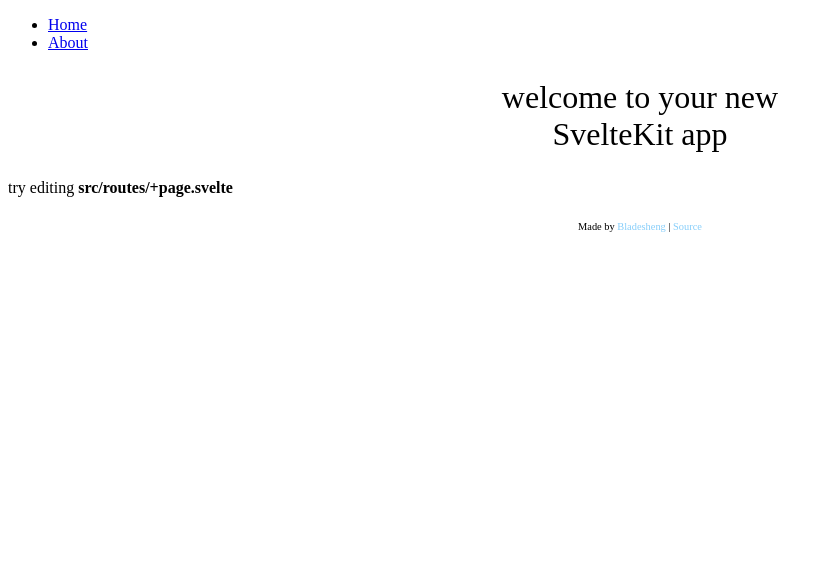
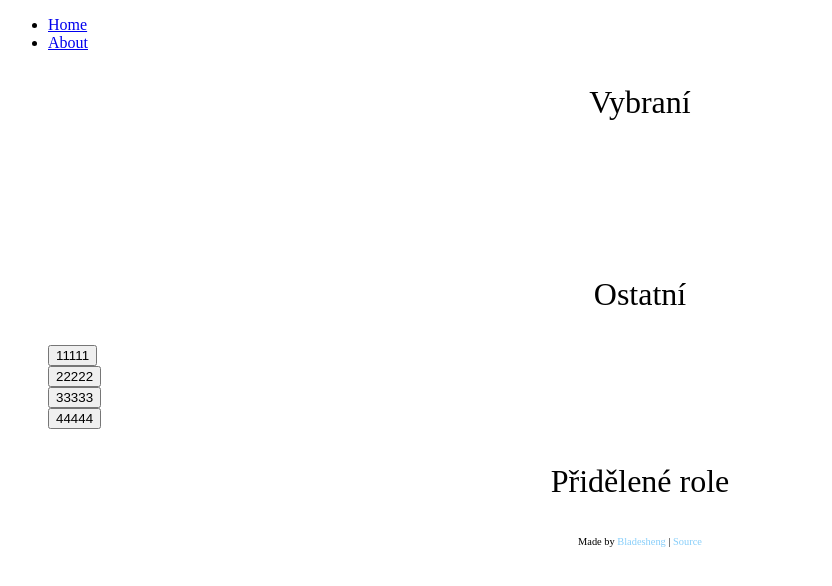
Before and after one commit to Bladesheng/dread-hunger-rolepicker, a SvelteKit app: page / in a window 1280 px wide. Shown: the top 586 px of the page, without its empty margins (0-832 px from the left). Built offline with nearby package versions, Linux system fonts and the light colour scheme.

Commit message:
Create basic UI for selecting and unselecting players

```diff
--- /dev/null
+++ b/src/lib/stores/players.ts
@@ -0,0 +1,64 @@
+import { writable } from "svelte/store";
+
+export type IPlayer = {
+  id: number;
+  name: string;
+};
+
+let uid = 0;
+
+function createPlayersStore() {
+  const { subscribe, set, update } = writable<{ selected: IPlayer[]; unselected: IPlayer[] }>({
+    selected: [],
+    unselected: [],
+  });
+
+  return {
+    subscribe,
+
+    select: (player: IPlayer) => {
+      update((currentPlayers) => {
+        return {
+          selected: [...currentPlayers.selected, player],
+          unselected: currentPlayers.unselected.filter((currentPlayer) => {
+            return currentPlayer.id !== player.id;
+          }),
+        };
+      });
+
+      console.log("selected player:", player);
+    },
+
+    unselect: (player: IPlayer) => {
+      update((currentPlayers) => {
+        return {
+          selected: currentPlayers.selected.filter((currentPlayer) => {
+            return currentPlayer.id !== player.id;
+          }),
+          unselected: [player, ...currentPlayers.unselected],
+        };
+      });
+
+      console.log("unselected player:", player);
+    },
+
+    createNew: (playerName: string) => {
+      const newPlayer: IPlayer = {
+        id: uid++,
+        name: playerName,
+      };
+
+      update((currentPlayers) => {
+        return {
+          selected: currentPlayers.selected,
+          unselected: [...currentPlayers.unselected, newPlayer],
+        };
+      });
+
+      console.log("created new player in unselected:", newPlayer);
+      return newPlayer;
+    },
+  };
+}
+
+export const Players = createPlayersStore();
--- a/src/routes/+page.svelte
+++ b/src/routes/+page.svelte
@@ -1,4 +1,13 @@
-<script>
+<script lang="ts">
+  import Selected from "./Selected.svelte";
+  import Unselected from "./Unselected.svelte";
+
+  import { Players } from "$lib/stores/players";
+
+  Players.createNew("11111");
+  Players.createNew("22222");
+  Players.createNew("33333");
+  Players.createNew("44444");
 </script>
 
 <svelte:head>
@@ -6,15 +15,11 @@
 </svelte:head>
 
 <section>
-  <h1>
-    <span class="welcome"> welcome </span>
+  <Selected />
 
-    to your new<br />SvelteKit app
-  </h1>
+  <Unselected />
 
-  <h2>
-    try editing <strong>src/routes/+page.svelte</strong>
-  </h2>
+  <h1>Přidělené role</h1>
 </section>
 
 <style>
--- a/src/routes/Header.svelte
+++ b/src/routes/Header.svelte
@@ -1,6 +1,4 @@
 <script>
-  import { page } from "$app/stores";
-
   import { base } from "$app/paths";
 </script>
 
--- /dev/null
+++ b/src/routes/Selected.svelte
@@ -0,0 +1,38 @@
+<script lang="ts">
+  import { flip } from "svelte/animate";
+  import { send, receive, flipSettings } from "./animations";
+
+  import { Players, type IPlayer } from "$lib/stores/players";
+
+  function unselectPlayer(player: IPlayer) {
+    Players.unselect(player);
+  }
+</script>
+
+<section>
+  <h1>Vybraní</h1>
+
+  <ol>
+    {#each $Players.selected as player (player.id)}
+      <li in:receive={{ key: player.id }} out:send={{ key: player.id }} animate:flip={flipSettings}>
+        <button
+          on:click={() => {
+            unselectPlayer(player);
+          }}
+        >
+          {player.name}
+        </button>
+      </li>
+    {/each}
+  </ol>
+</section>
+
+<style>
+  section {
+    height: 10rem;
+  }
+
+  li {
+    list-style-type: none;
+  }
+</style>
--- /dev/null
+++ b/src/routes/Unselected.svelte
@@ -0,0 +1,38 @@
+<script lang="ts">
+  import { flip } from "svelte/animate";
+  import { send, receive, flipSettings } from "./animations";
+
+  import { Players, type IPlayer } from "$lib/stores/players";
+
+  function selectPlayer(player: IPlayer) {
+    Players.select(player);
+  }
+</script>
+
+<section>
+  <h1>Ostatní</h1>
+
+  <ol>
+    {#each $Players.unselected as player (player.id)}
+      <li in:receive={{ key: player.id }} out:send={{ key: player.id }} animate:flip={flipSettings}>
+        <button
+          on:click={() => {
+            selectPlayer(player);
+          }}
+        >
+          {player.name}
+        </button>
+      </li>
+    {/each}
+  </ol>
+</section>
+
+<style>
+  section {
+    height: 10rem;
+  }
+
+  li {
+    list-style-type: none;
+  }
+</style>
--- /dev/null
+++ b/src/routes/animations.ts
@@ -0,0 +1,22 @@
+import { quintOut } from "svelte/easing";
+import { crossfade } from "svelte/transition";
+
+export const [send, receive] = crossfade({
+  duration: (d) => Math.sqrt(d * 200),
+
+  fallback(node) {
+    const style = getComputedStyle(node);
+    const transform = style.transform === "none" ? "" : style.transform;
+
+    return {
+      duration: 600,
+      easing: quintOut,
+      css: (t) => `
+        transform: ${transform} scale(${t});
+        opacity: ${t}
+      `,
+    };
+  },
+});
+
+export const flipSettings = { duration: 200 };
```
